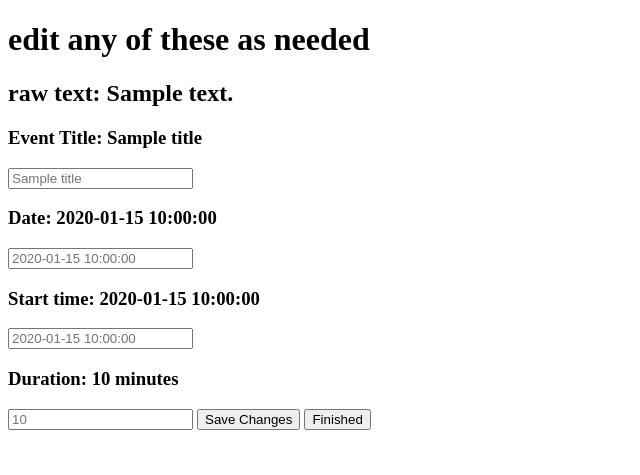
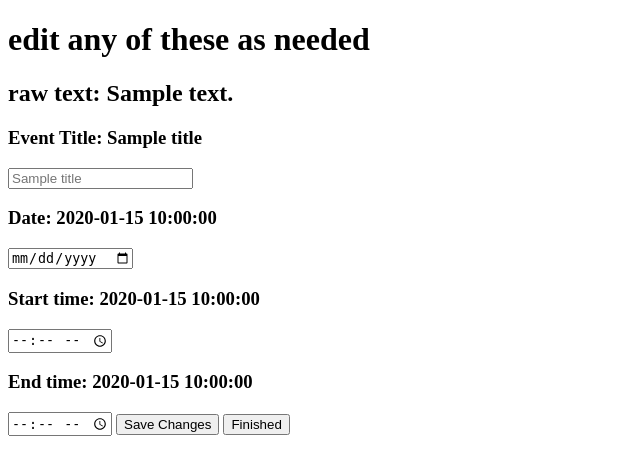
Before and after one commit to syarifzidan/Calmly, a Flask app: template templates/edit.html in a window 1280 px wide. Shown: the top 475 px of the page, without its empty margins (0-640 px from the left). Run offline with Flask 3, Linux system fonts and the light colour scheme; the template is opened without the code that fills it: most values are stand-ins (such as "Sample title", 1, 10 or a date in 2020).

Commit message:
exported time logic from llm.py to time_logic.py. changed 'duration' in edit with end time

```diff
--- a/app.py
+++ b/app.py
@@ -1,8 +1,7 @@
 from gcal import add_event
 from llm import extract_events
+from time_logic import update_duration
 
-# TODO: MAKE THE DATE EDITOR USE A DROP DOWN/CALENDAR SELECTOR
-# TODO: INSTEAD OF "DURATION" GIVE THE OPTION TO EDIT END TIME
 # TODO: (optional) make the site prettier
 
 # testing
@@ -49,16 +48,22 @@ def edit():
         new_title = request.form.get("new_title")
         new_date = request.form.get("new_date")
         new_start_time = request.form.get("new_start_time")
-        new_duration = request.form.get("new_duration")
+        # new_duration = request.form.get("new_duration")
+        new_end_time = request.form.get("new_end_time")
         if new_title:
             events["title"] = new_title
         if new_date:
             events["date"] = new_date
         if new_start_time:
             events["start_time"] = new_start_time
-        if new_duration:
-            events["duration"] = int(new_duration)
+        # if new_duration:
+        #     events["duration"] = int(new_duration)
+        if new_end_time:
+            events["end_time"] = new_end_time
+            update_duration(events)
+
         if request.form.get("finished"):
+            del events["end_time"]
             created_event = add_event(
                 events["title"],
                 events["date"],
@@ -73,6 +78,7 @@ def edit():
         date=events["date"],
         start_time=events["start_time"],
         duration=events["duration"],
+        end_time=events["end_time"],
         rawtext=sample_text,
     )
 
--- a/templates/edit.html
+++ b/templates/edit.html
@@ -8,13 +8,16 @@
       <input type="text" name="new_title" placeholder="{{title}}" />
 
       <h3>Date: {{date}}</h3>
-      <input type="text" name="new_date" placeholder="{{date}}" />
+      <input type="date" name="new_date" value="{{date}}" />
 
       <h3>Start time: {{start_time}}</h3>
-      <input type="text" name="new_start_time" placeholder="{{start_time}}" />
+      <input type="time" name="new_start_time" value="{{start_time}}" />
 
-      <h3>Duration: {{duration}} minutes</h3>
-      <input type="text" name="new_duration" placeholder="{{duration}}" />
+      <!-- <h3>Duration: {{duration}} minutes</h3>
+      <input type="text" name="new_duration" placeholder="{{duration}}" /> -->
+
+      <h3>End time: {{end_time}}</h3>
+      <input type="time" name="new_end_time" value="{{end_time}}" />
 
       <input type="submit" value="Save Changes" />
       <input type="submit" name="finished" value="Finished" />
```
Also changed, not shown: llm.py (+2 -17 lines), time_logic.py (added, +16 -0 lines).
